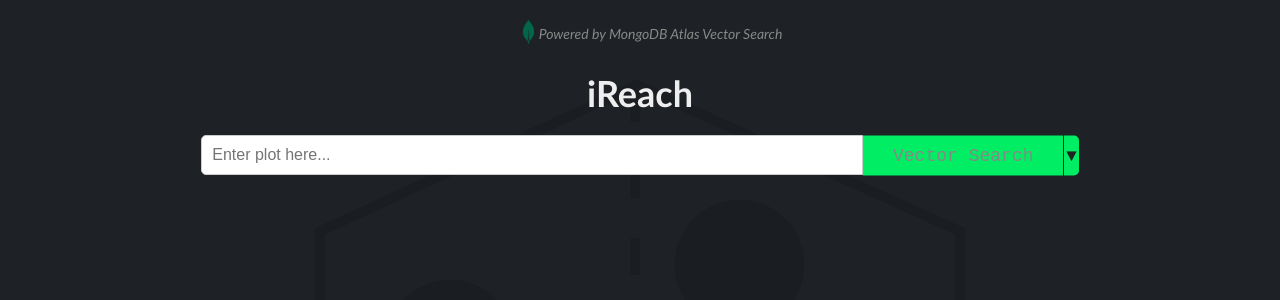
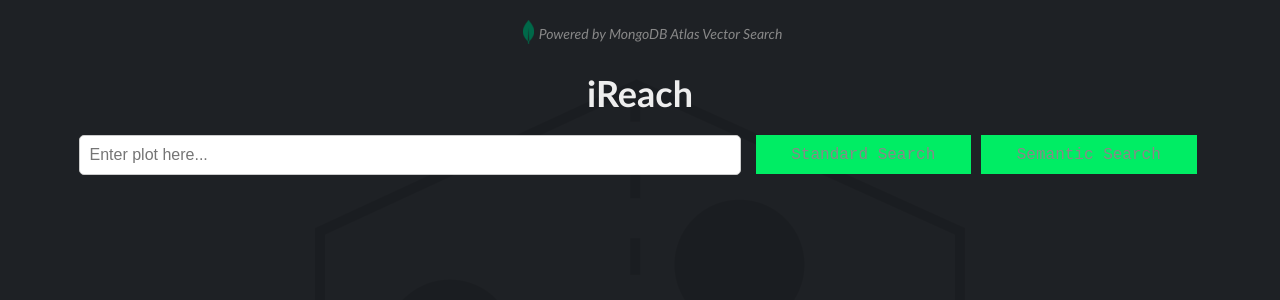
Before and after one commit to sandhyadev01/Hackathon2024_IndiaSA, a React (Create React App) app: page / in a window 1280 px wide. Shown: the top 300 px of the page. Built offline with nearby package versions, Linux system fonts and the light colour scheme.

Commit message:
changes for buttons

```diff
--- a/src/App.css
+++ b/src/App.css
@@ -18,26 +18,16 @@
 form {
   text-align: center;
   margin-bottom: 20px;
+  display: flex;
 }
 
 input[type="text"] {
   width: 50%;
   padding: 10px;
   border: 1px solid #ccc;
-  border-radius: 5px 0px 0px 5px;
+  border-radius: 5px;
+  margin-right: 10px;
   font-size: 16px;
-  margin-bottom: 10px;
-}
-
-input[type="password"] {
-  flex: 1;
-  padding: 10px;
-  border: none;
-  border-radius: 5px;
-  background-color: #1e2125;
-  color: #eee;
-  font-size: 16px;
-  margin: 10px;
 }
 
 .open-ai-link {
@@ -160,60 +150,21 @@
   flex: 1;
 }
 
-.dropdown {
-  display: inline-block;
-  position: relative;
+.submit-button:disabled {
+  color: #888;
 }
 
-.dropdown-button {
-  padding: 10px 20px;
-  font-size: 18px;
-  background-color: #00ED64;
-  min-width: 200px;
-  border: none;
-  transform: translateY(0.5px);
-  cursor: pointer;
-  color: #222;
-  font-family: monospace;
-}
-
-.dropdown-content {
-  position: absolute;
-  margin-top: 2px;
-  top: 100%;
-  left: 0;
-  min-width: 160px;
-  z-index: 1;
-  box-shadow: 0 4px 8px rgba(0, 0, 0, 0.1);
-}
-
-.dropdown-content button {
+button {
   display: block;
-  padding: 10px 16px;
-  font-size: 18px;
+  padding: 5px 10px;
+  font-size: 16px;
   min-width: 215.5px;
   border: none;
-  margin-bottom: 1px;
+  margin: 0px 5px 1px 5px;
   background-color: #00ED64;
   font-family: monospace;
   color: #222;
   cursor: pointer;
-}
-
-.arrow {
-  font-size: 17.5px;
-  padding: 10px 2px;
-  margin-left: 1px;
-  min-width: unset;
-  border-radius: 0px 5px 5px 0px;
-}
-
-.show-dropdown .dropdown-content {
-  display: block;
-}
-
-.submit-button:disabled {
-  color: #888;
 }
 
 .chart {
--- a/src/App.js
+++ b/src/App.js
@@ -32,15 +32,8 @@
     setShowOptions(false);
   };
 
-  const handleDropdownToggle = (e) => {
-    e.preventDefault();
-    setShowOptions((prevShow) => !prevShow);
-  };
-
-
-  const handleSubmit = (e) => {
+  const handleSubmit = (mode) => {
     setAccounts([]);
-    e.preventDefault();
     fetchAccounts();
   };
 
@@ -81,6 +74,7 @@
       </div>
       <h1 className='subject'>iReach</h1>
       <form onSubmit={handleSubmit}>
+        <div className='flexDiv'/>
         <input
           type="text"
           autoFocus
@@ -88,18 +82,13 @@
           onChange={handleChange}
           placeholder="Enter plot here..."
         />
-        <div className="dropdown">
-          <button className="dropdown-button submit-button" disabled={searchQuery.trim() === '' || (selectedOption === "Vector" && apiKey.trim() === '')} type="submit">
-            {selectedOption === "Standard" ? "Standard Search" : "Vector Search"}
-          </button>
-          <button className="dropdown-button arrow" onClick={handleDropdownToggle}>▼</button>
-          {showOptions && (
-            <div className="dropdown-content">
-              <button onClick={() => handleOptionChange("Standard")}>Standard Search</button>
-              <button onClick={() => handleOptionChange("Vector")}>Vector Search</button>
-            </div>
-          )}
-        </div>
+        <button className="submit-button" disabled={searchQuery.trim() === ''} onClick={()=>handleSubmit('standard')}>
+          Standard Search
+        </button>
+        <button className="submit-button" disabled={searchQuery.trim() === ''} onClick={()=>handleSubmit('semantic')}>
+          Semantic Search
+        </button>
+        <div className='flexDiv'/>
       </form>
       <div className="accounts">
         {accounts.map((account) => (
```
